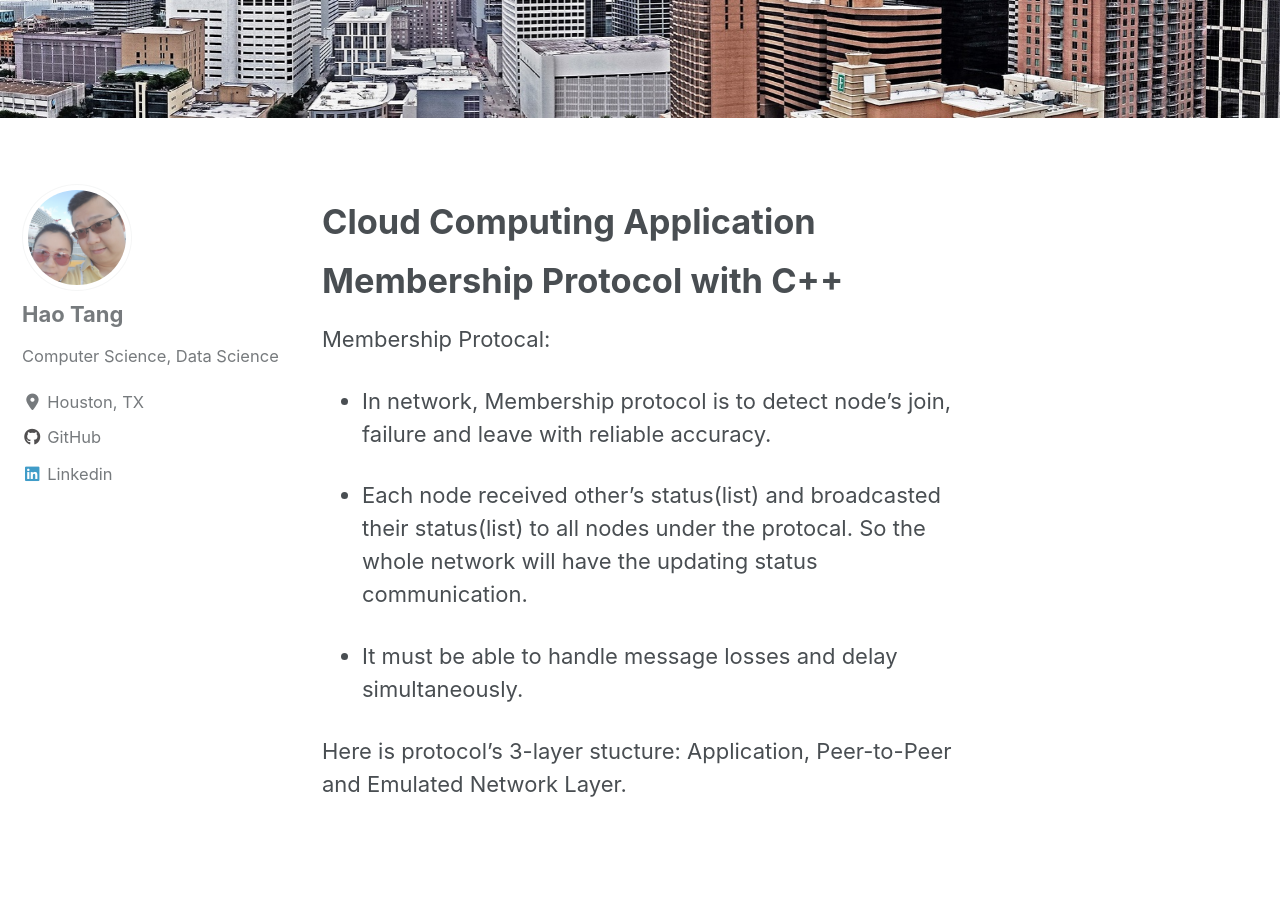
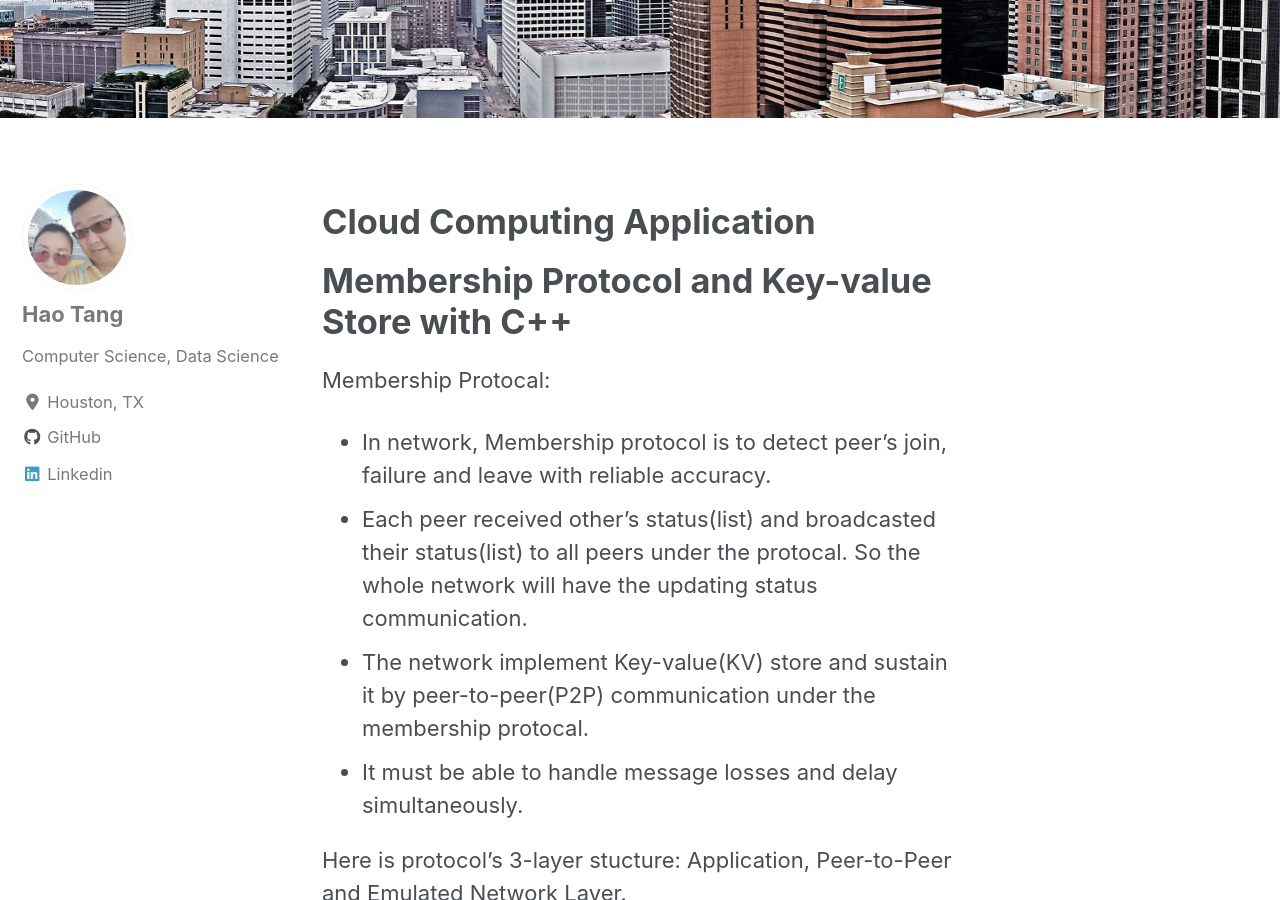
Before and after one commit to tanghao205/tanghao205.github.io, a Jekyll site: the page built from _pages/CC.md, in a window 1280 px wide and 900 px high, scrolled down 449 px. Built offline with Jekyll 4.4.1, drawn with Linux system fonts in a browser that asks for light colours; cached includes are drawn as plain includes; nearby versions of some CDN libraries; some of the changed text lies outside the part shown.

Commit message:
Update CC.md

```diff
--- a/_pages/CC.md
+++ b/_pages/CC.md
@@ -36,14 +36,18 @@ skin_cancer_2:
 
 # Cloud Computing Application
 
-# Membership Protocol with C++
+# Membership Protocol and Key-value Store with C++
 
 Membership Protocal:
 
-- In network, Membership protocol is to detect node's join, failure and leave with reliable accuracy.
-
-- Each node received other's status(list) and broadcasted their status(list) to all nodes under the protocal. So the whole network will have the updating status communication.
-
+- In network, Membership protocol is to detect peer's join, failure and leave with reliable accuracy.
+- Each peer received other's status(list) and broadcasted their status(list) to all peers under the protocal. So the whole network will have the updating status communication.
+- The network implement Key-value(KV) store and sustain it by peer-to-peer(P2P) communication under the membership protocal.
 - It must be able to handle message losses and delay simultaneously.
 
 Here is protocol's 3-layer stucture: Application, Peer-to-Peer and Emulated Network Layer.
+| Layer                      | Its job                                     |
+| -------------------------- | ------------------------------------------- |
+| Emulated Network | Init peer/member's address. Send and Receive message between peer with order. Shut down the network. |
+| Application | Run function to Peer start and join to network. Run application to impelment P2P membership protocal and KV store. |
+| Peer-to-peer | Define the membership protocal and gossip brocasting. Deploy the KV store (Create, Remove, Update, Delete methods) |
```
